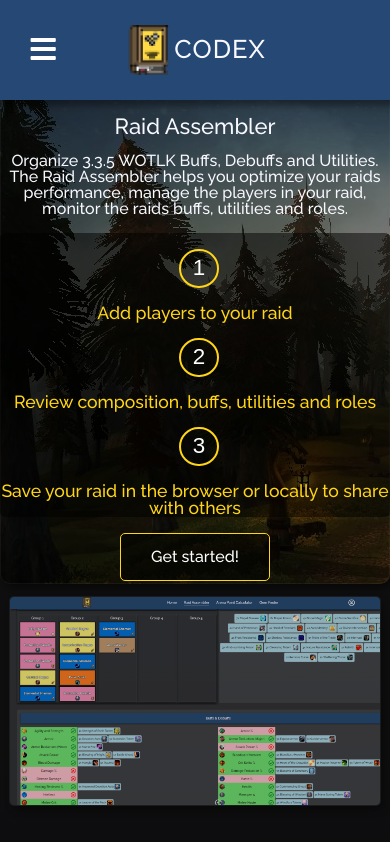
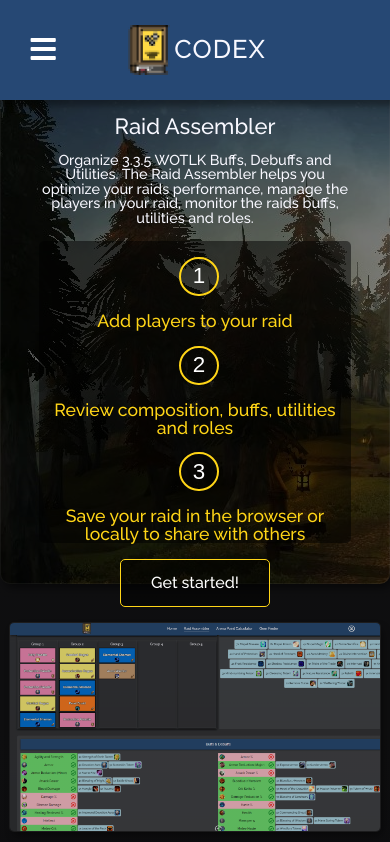
Before and after one commit to MarcusMohns/Codex-Online, a React (Create React App) app: page /home in a window 390 px wide. Shown: the top 842 px of the page. Built offline with nearby package versions, Linux system fonts and the light colour scheme.

Commit message:
made text on mobile look less huge and wide

```diff
--- a/src/components/styles/HomeStyled.js
+++ b/src/components/styles/HomeStyled.js
@@ -85,8 +85,9 @@ export const PagePreviewText = styled.div`
   color: ${COLORS.offWhite};
   flex-grow: 1;
   margin: 15px;
-  width: 100%;
+  width: 80%;
   text-align: center;
+  font-size: 0.9rem;
 
   .step-container {
     display: flex;
@@ -102,6 +103,8 @@ export const PagePreviewText = styled.div`
 
     @media (min-width: 900px) {
       flex-direction: row;
+      font-size: 1rem;
+      width: 100%;
     }
   }
   @media (min-width: 900px) {
```
